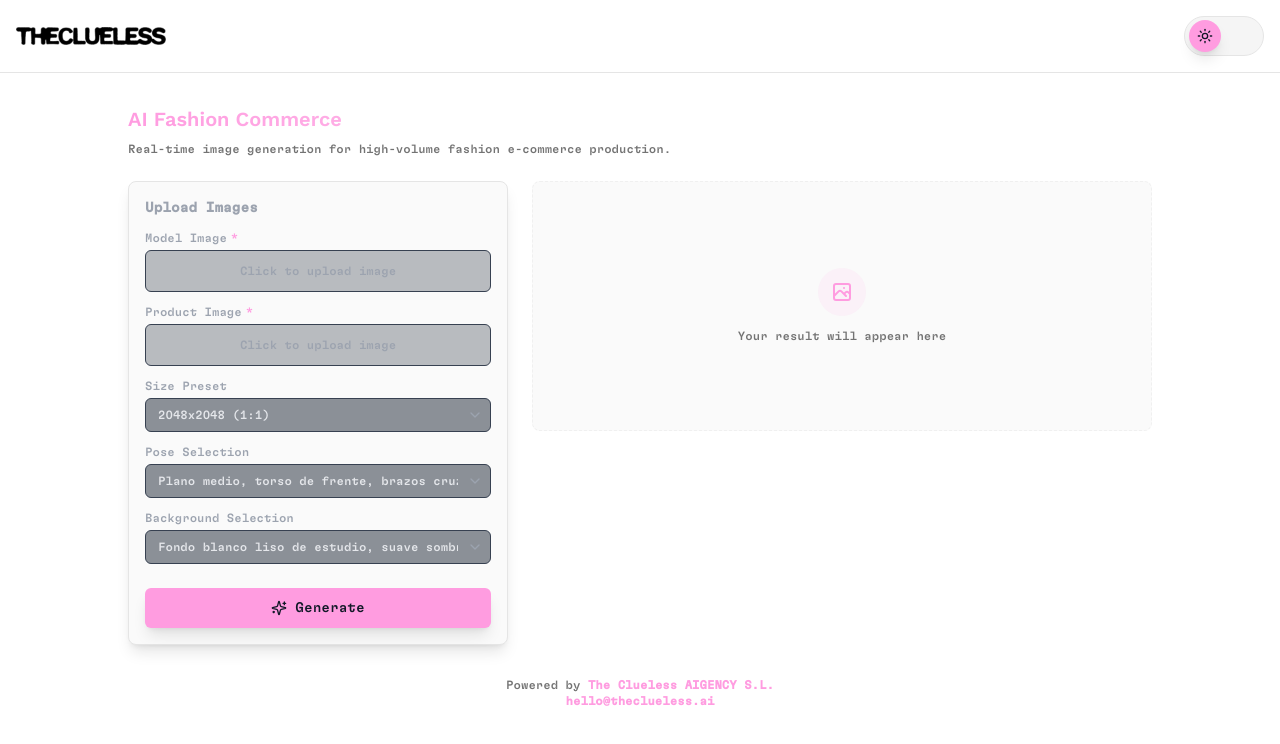
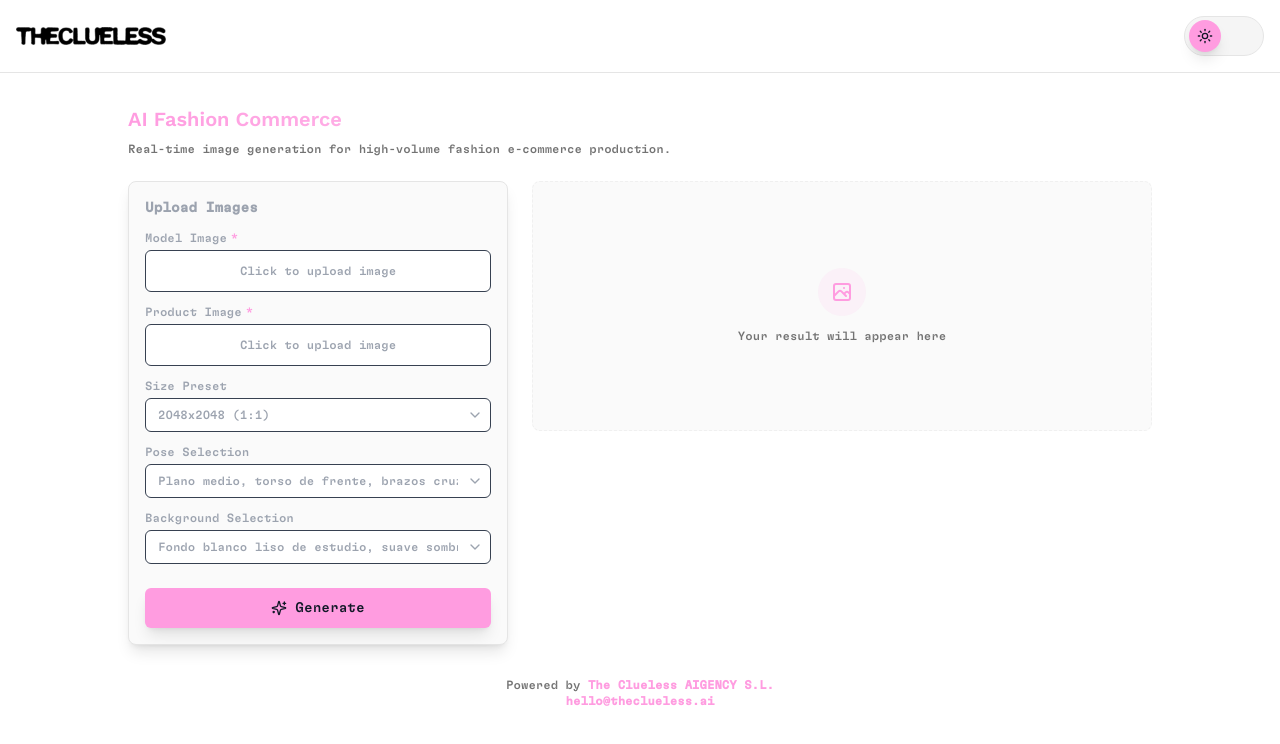
Before and after one commit to theclueless-ai/app-comfydeploy, a Next.js app: page / in a window 1280 px wide. Shown: the top 744 px of the page. Built offline with nearby package versions, Linux system fonts and the light colour scheme.

Commit message:
Change color of inputs image of theme ligth

```diff
--- a/components/image-upload.tsx
+++ b/components/image-upload.tsx
@@ -85,7 +85,7 @@ export function ImageUpload({
           dragActive
             ? "border-brand-pink bg-brand-pink/5"
             : "border-gray-700 hover:border-brand-pink/50",
-          value ? "bg-gray-800/50" : "bg-gray-800/30"
+          value ? "bg-white" : "bg-white"
         )}
         onDragEnter={handleDrag}
         onDragLeave={handleDrag}
--- a/components/select-input.tsx
+++ b/components/select-input.tsx
@@ -33,12 +33,12 @@ export function SelectInput({
           required={required}
           className={cn(
             "w-full px-3 py-2 pr-8",
-            "bg-gray-800/50 border border-gray-700 rounded-md",
-            "text-gray-200 text-xs",
+            "bg-white border border-gray-700 rounded-md",
+            "text-gray-400 text-xs",
             "focus:outline-none focus:ring-1 focus:ring-brand-pink focus:border-transparent",
             "transition-all duration-200",
             "appearance-none cursor-pointer",
-            "hover:bg-gray-800/70"
+            "hover:border-brand-pink/50"
           )}
         >
           {options.map((option) => (
```
